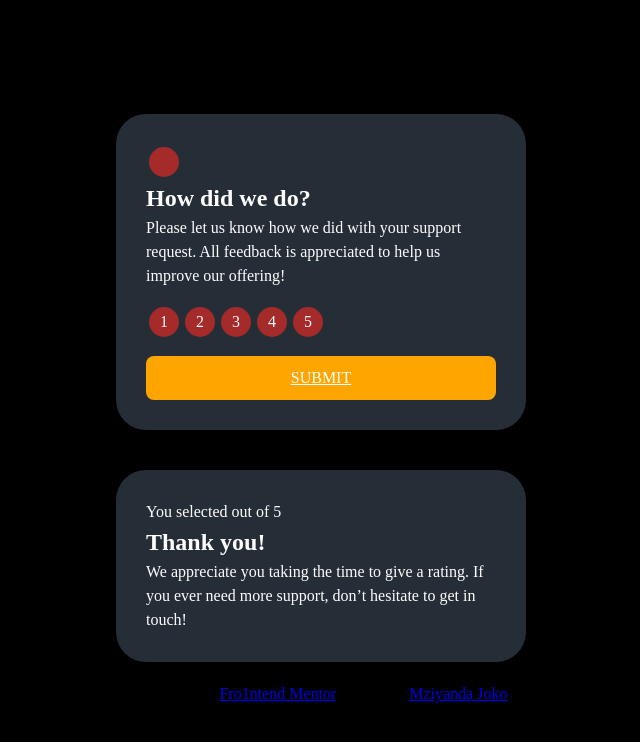
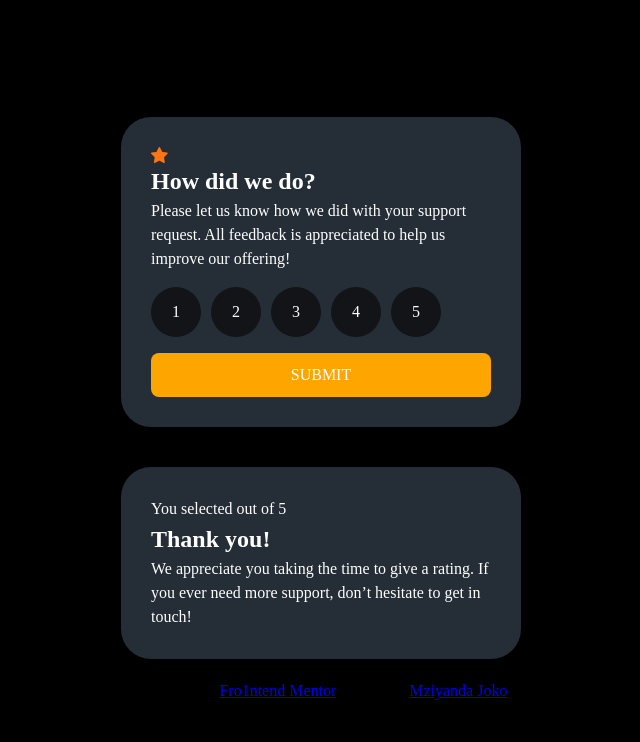
Before and after one commit to mziyandajoko/interactive-rating-component-main, a website: page index.html in a window 1280 px wide. Shown: the whole page, without its empty margins (319-959 px from the left). Drawn offline with Linux system fonts and the light colour scheme.

Commit message:
adds hover state and  rating btn state

```diff
--- a/index.html
+++ b/index.html
@@ -18,33 +18,8 @@
       justify-content: center;
       align-items: center;
     }
-    .circle{
-      background-color: brown;
-      border-radius: 50%;
-      padding: 15px;
-      margin: 3px;
-      height: 20px;
-      width: 20px;
-      justify-content: center;
-    align-items: center;
-    }
-    .card{
-    padding: 30px;
-    width: 410px;
-    color: white;
-    margin: 20px 25px;
-    border-radius: 30px;
-    }
 
-    .rating{
-      display: flex;
-      align-items: center;
-      padding: 0px;
-    }
 
-    .rating li{
-      display: flex;
-    }
 
   </style>
 </head>
--- a/src/styles/_button.scss
+++ b/src/styles/_button.scss
@@ -8,9 +8,10 @@
   align-items: center;
   justify-content: center;
   text-transform: uppercase;
+  text-decoration: none;
 
   &:hover{
     color: var(--clr-Orange);
-    background-color: var(--clr-white);
+    background-color: white;
   }
 }
--- a/src/styles/_card.scss
+++ b/src/styles/_card.scss
@@ -1,7 +1,39 @@
 .card{
- border-radius: 50px;
+ border-radius: 30px;
  width: 400px;
  justify-content: center;
  padding-bottom: 40px;
  background-color: var(--clr-Dark-Blue);
-}
+  padding: 30px;
+  color: white;
+  margin: 20px 25px;
+
+  }
+
+  .rating{
+    display: flex;
+    align-items: center;
+    padding: 0px;
+  }
+
+  .rating li{
+    display: flex;
+    background-color: var(--clr-Very-Dark-Blue);
+    // padding: 20px;
+    height: 50px;
+    width: 50px;
+    justify-content: center;
+    align-items: center;
+    border-radius: 50%;
+    margin-right: 10px;
+
+    &:hover{
+      color: var(--clr-white);
+      background-color: var(--clr-Orange);
+    }
+   // TODO: fix active state for rating button
+     &.active{
+      color: var(--clr-white);
+      background-color: var(--clr-Very-Dark-Blue) / 5 ;
+    }
+  }
--- /dev/null
+++ b/src/styles/_circle.scss
@@ -0,0 +1,10 @@
+.circle{
+  background-color: brown;
+  border-radius: 50%;
+  padding: 15px;
+  margin: 3px;
+  height: 20px;
+  width: 20px;
+  justify-content: center;
+  align-items: center;
+}
```
Also changed, not shown: src/styles/index.css, 1 other file.
